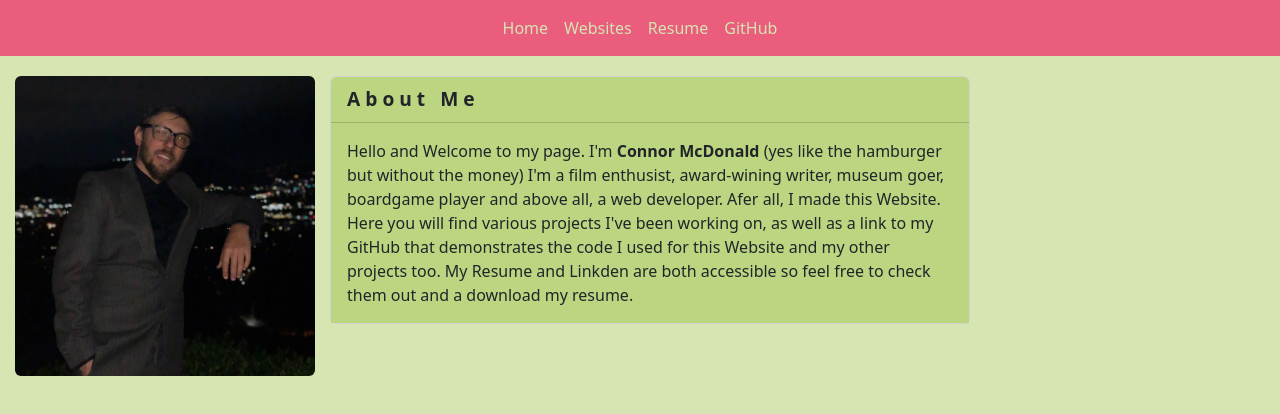
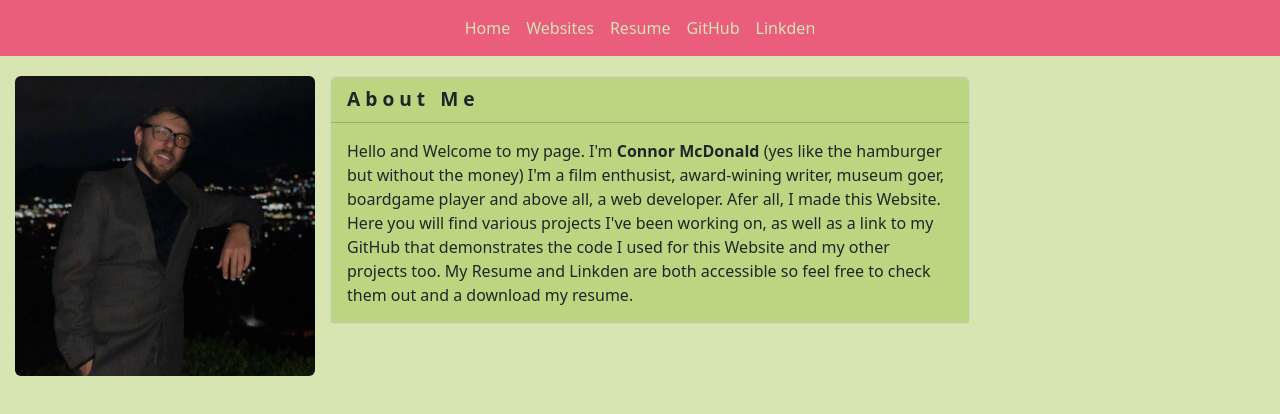
Before and after one commit to I3orborygmos/Dev-Page, a React (Create React App) app: page / in a window 1280 px wide. Shown: the top 414 px of the page. Built offline with nearby package versions, Linux system fonts and the light colour scheme.

Commit message:
forth commit

```diff
--- a/src/comp/nav.js
+++ b/src/comp/nav.js
@@ -18,6 +18,7 @@ export default function MyNav () {
         <Nav.Link as ={Link} to= "/websites">Websites</Nav.Link>
         <Nav.Link as ={Link} to= "/resume">Resume</Nav.Link>
         <Nav.Link a href='https://github.com/I3orborygmos' target='_blank'>GitHub</Nav.Link>
+        <Nav.Link a href='https://www.linkedin.com/in/itsmeconnor/' target='_blank'>Linkden</Nav.Link>
     </Nav>
 </Navbar.Collapse>
 </Navbar>
```
